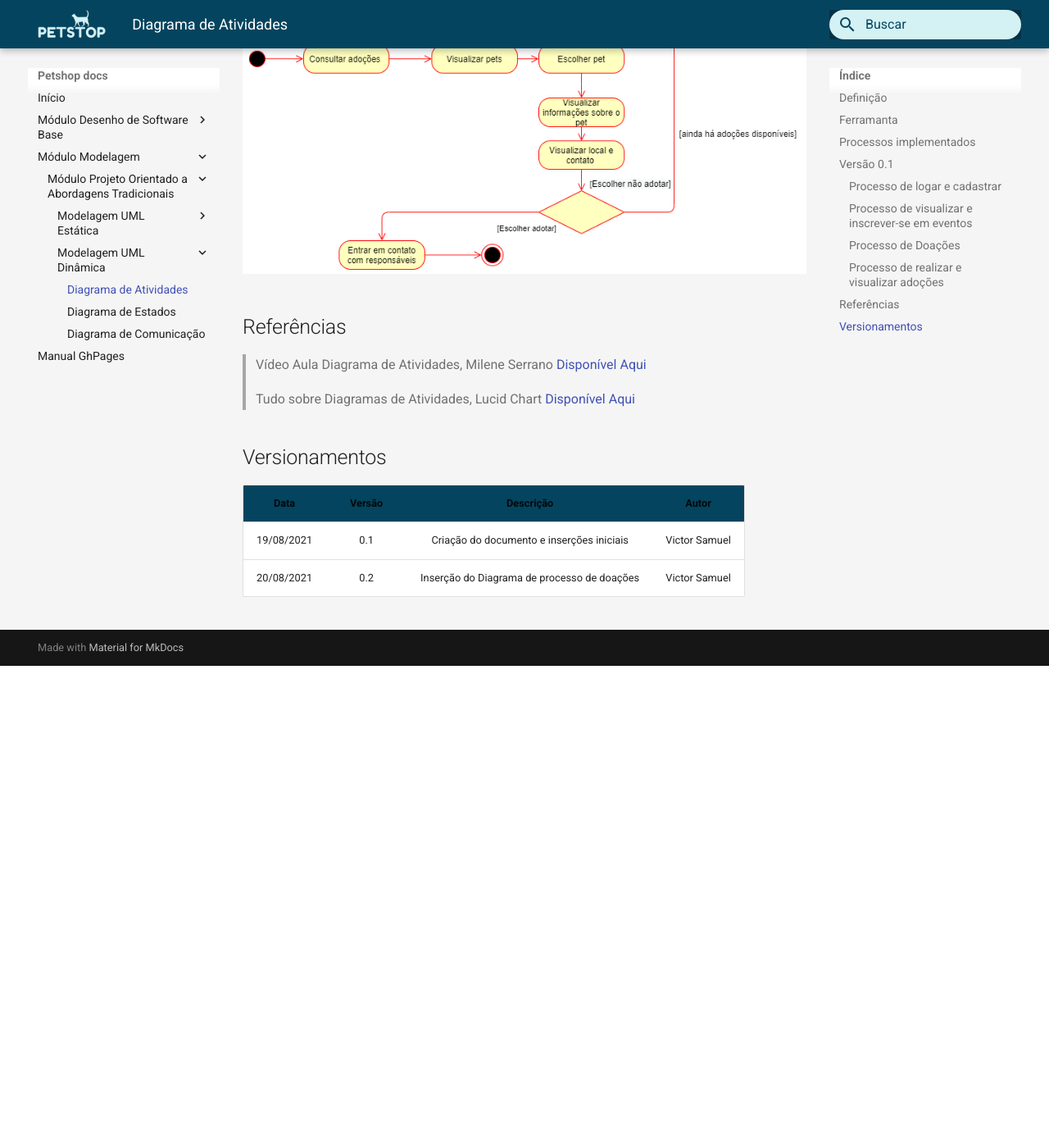
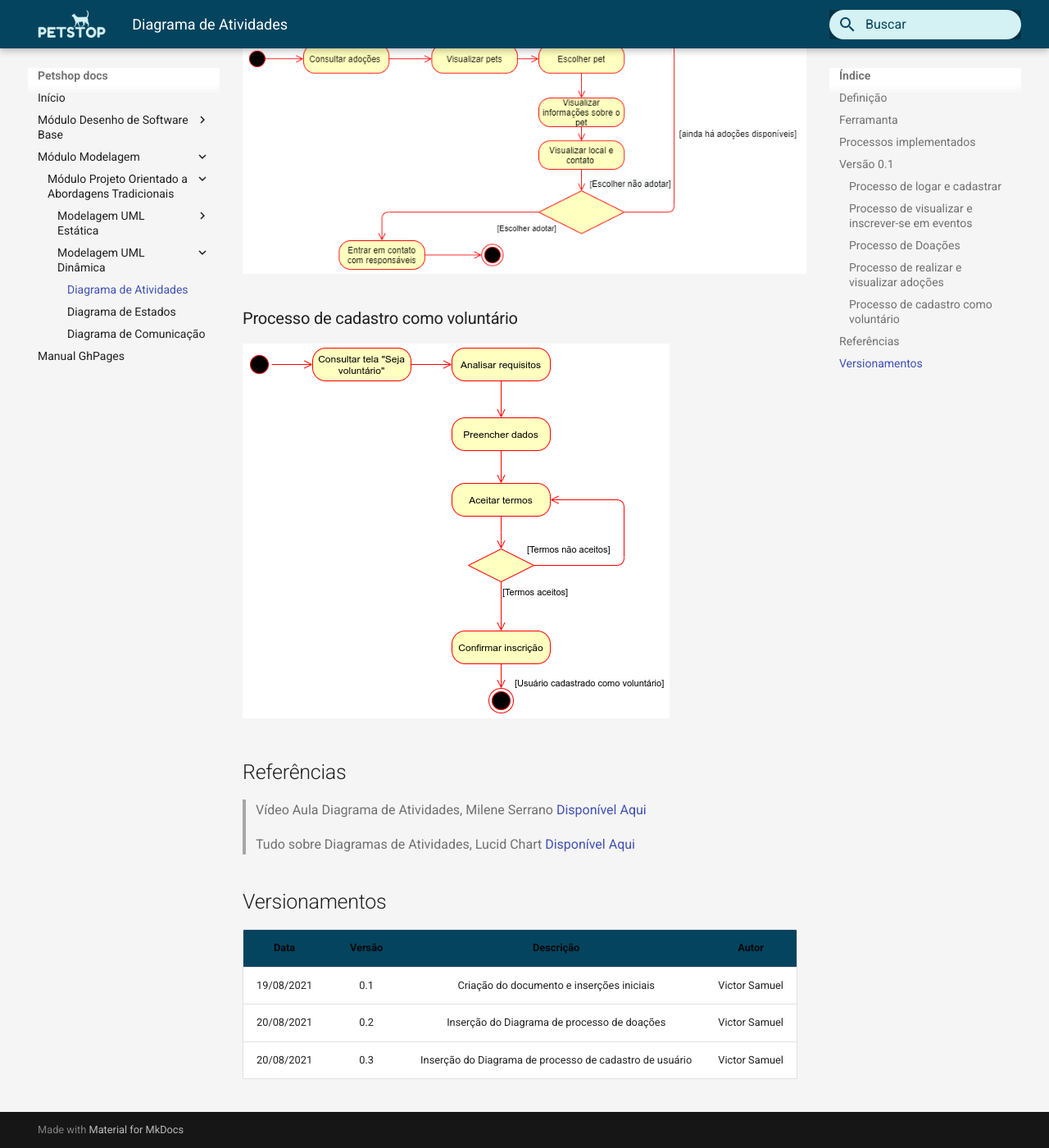
Before and after one commit to UnBArqDsw2021-1/2021.1_G3_PetStop_docs, an MkDocs documentation site: the page built from docs/modelagem/umlDinamicos/atividades.md, in a window 1280 px wide and 1400 px high, scrolled down 3456 px. Shown: the whole window at 82% size. Built offline with MkDocs 1.6.1 and Material for MkDocs 9.7.7, drawn with Linux system fonts in a browser that asks for light colours; before the commit the page ends 4268 px from its top, so only the background shows below that.

Commit message:
Adiçao do diagrama de ser voluntario

```diff
--- a/docs/modelagem/umlDinamicos/atividades.md
+++ b/docs/modelagem/umlDinamicos/atividades.md
@@ -37,6 +37,10 @@ Para confecção, foi usado o <a href="https://draw.io/">Draw.io</a>, que é um
 
 <img src="/images/atividades_adocao.png">
 
+### Processo de cadastro como voluntário
+
+<img src="/images/atividades_ser_voluntario.png">
+
 ## Referências
 
 > Vídeo Aula Diagrama de Atividades, Milene Serrano <a target="_blank" href="https://unbbr-my.sharepoint.com/personal/mileneserrano_unb_br/_layouts/15/onedrive.aspx?id=%2Fpersonal%2Fmileneserrano%5Funb%5Fbr%2FDocuments%2FArqDSW%20%2D%20V%C3%ADdeosOriginais%2F06c%20%2D%20VideoAula%20%2D%20DSW%2DModelagem%20%2D%20Atividades%2Emp4&parent=%2Fpersonal%2Fmileneserrano%5Funb%5Fbr%2FDocuments%2FArqDSW%20%2D%20V%C3%ADdeosOriginais&originalPath=aHR0cHM6Ly91bmJici1teS5zaGFyZXBvaW50LmNvbS86djovZy9wZXJzb25hbC9taWxlbmVzZXJyYW5vX3VuYl9ici9FZDlrLU92TUg3aE1sTk1qNkNHVmVuTUJTeWVWckRCT2RnODRDenhfYUhJOWd3P3J0aW1lPUlkNndsMkZqMlVn">Disponível Aqui</a>
@@ -48,4 +52,5 @@ Para confecção, foi usado o <a href="https://draw.io/">Draw.io</a>, que é um
 |Data|Versão|Descrição|Autor|
 |:--------:|:---:|:-------------------: |:-----------:|
 |19/08/2021| 0.1 | Criação do documento e inserções iniciais | Victor Samuel |
-|20/08/2021| 0.2 | Inserção do Diagrama de processo de doações| Victor Samuel |
+|20/08/2021| 0.2 | Inserção do Diagrama de processo de doações | Victor Samuel |
+|20/08/2021| 0.3 | Inserção do Diagrama de processo de cadastro de usuário | Victor Samuel |
```
Also changed, not shown: docs/images/atividades_ser_voluntario.png (added).
